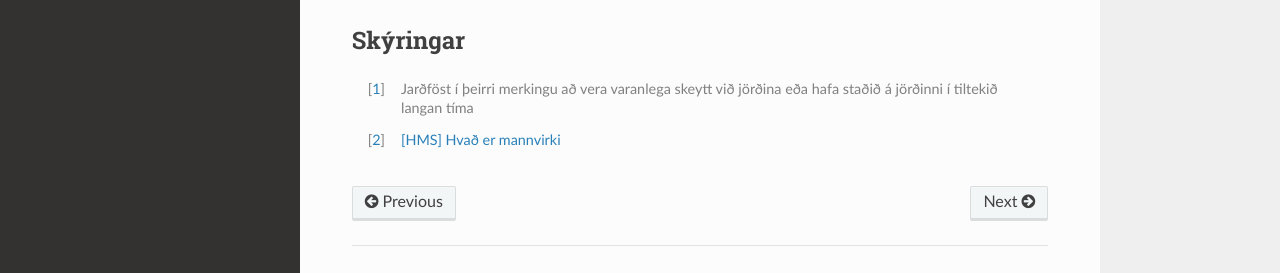
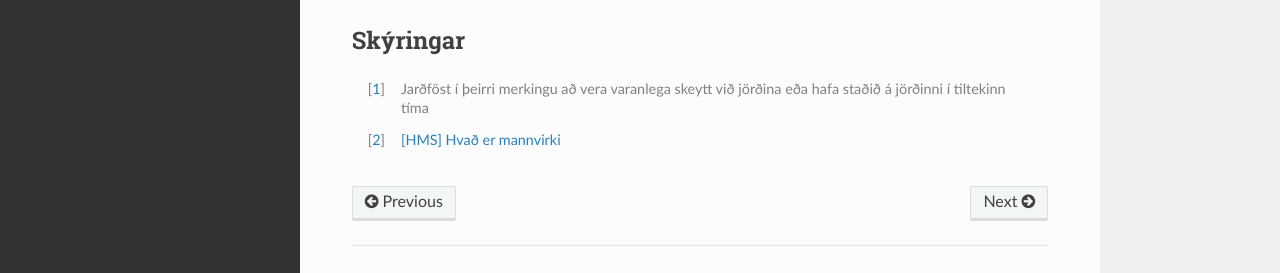
Before and after one commit to hthl/Mannvirkjaskra, a Sphinx documentation site: the page built from source/mannvirki.rst, in a window 1280 px wide and 900 px high, scrolled down 1056 px. Shown: the part 549-822 px from the top of the window. Built offline with Sphinx 7.4.7 and the Read the Docs theme 2.0.0, drawn with Linux system fonts in a browser that asks for light colours.

Commit message:
Update mannvirki.rst

```diff
--- a/source/mannvirki.rst
+++ b/source/mannvirki.rst
@@ -64,7 +64,7 @@ Mannvirki samanstendur af Mannvirkishlutum
 
 Skýringar
 ---------
-.. [#] Jarðföst í þeirri merkingu að vera varanlega skeytt við jörðina eða hafa staðið á jörðinni í tiltekið langan tíma
+.. [#] Jarðföst í þeirri merkingu að vera varanlega skeytt við jörðina eða hafa staðið á jörðinni í tiltekinn tíma
 .. [#] `[HMS] Hvað er mannvirki`_
 
 .. _`[HMS] Hvað er mannvirki`: http://www.mannvirkjastofnun.is/byggingar/spurningar-og-svor-um-byggingamal/hvad-er-mannvirki/
```
